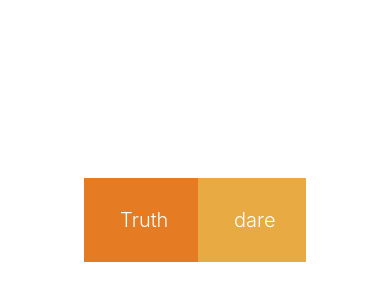
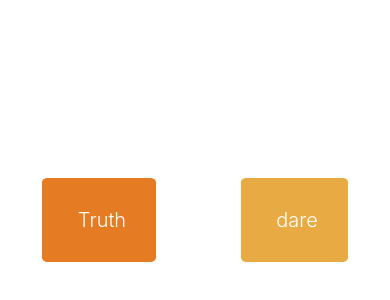
Before and after one commit to alifertah/truth-or-dare, a React Native app: screen / in a window 390 px wide. Shown: the part 392-692 px from the top of the page. Built offline with nearby package versions, Linux system fonts and the light colour scheme.

Commit message:
some button styles

```diff
--- a/App.js
+++ b/App.js
@@ -63,9 +63,10 @@ export default function App() {
 
 const styles = StyleSheet.create({
   actionsContainer:{
-    backgroundColor:"red",
     display:"flex",
     flexDirection:"row",
+    width:"100%",
+    justifyContent:"space-around"
   },
   container:{
     display:"flex",
@@ -79,6 +80,7 @@ const styles = StyleSheet.create({
      alignItems:"center",
      backgroundColor:"#E57C23",
      padding:30,
+     borderRadius:"5%"
    },
    dare:{
      display:"flex",
@@ -86,6 +88,7 @@ const styles = StyleSheet.create({
      alignItems:"center",
      backgroundColor:"#E8AA42",
      padding:30,
+     borderRadius:"5%"
    },
    message:{
      width:"90%",
```
